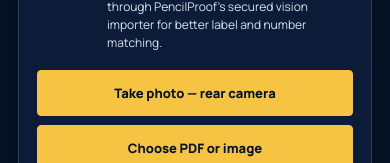
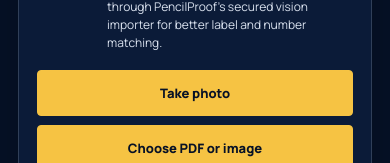
Before and after one commit to jpk0705/pencilproof, a Next.js app: page /analyze in a window 390 px wide. Shown: the part 681-844 px from the top of the page. Built offline with nearby package versions, Linux system fonts and the light colour scheme.

Commit message:
Simplify mobile camera button label
Rename the mobile camera action to Take photo while preserving rear-camera capture behavior.

```diff
--- a/app/analyze/page.tsx
+++ b/app/analyze/page.tsx
@@ -793,7 +793,7 @@ export default function AnalyzePage() {
           <div className="pdf-upload-actions">
             <label className={`pdf-upload-button pdf-camera-button ${dealImport.status === "loading" ? "pdf-upload-loading" : ""}`}>
               <input type="file" accept={DEAL_CAMERA_ACCEPT} capture="environment" disabled={dealImport.status === "loading"} onChange={handleDealFileChange} />
-              {dealImport.status === "loading" ? "Processing…" : "Take photo — rear camera"}
+              {dealImport.status === "loading" ? "Processing…" : "Take photo"}
             </label>
             <label className={`pdf-upload-button ${dealImport.status === "loading" ? "pdf-upload-loading" : ""}`}>
               <input type="file" accept={DEAL_IMPORT_ACCEPT} disabled={dealImport.status === "loading"} onChange={handleDealFileChange} />
--- a/app/components/FreeQuotePreview.tsx
+++ b/app/components/FreeQuotePreview.tsx
@@ -402,7 +402,7 @@ export default function FreeQuotePreview() {
               <p>Use a dealer-generated PDF or a bright, sharp image with the full page visible.</p>
               <div className="free-scan-upload-actions">
                 <label className="button button-primary">
-                  Take photo — rear camera
+                  Take photo
                   <input
                     type="file"
                     accept={DEAL_CAMERA_ACCEPT}
```
